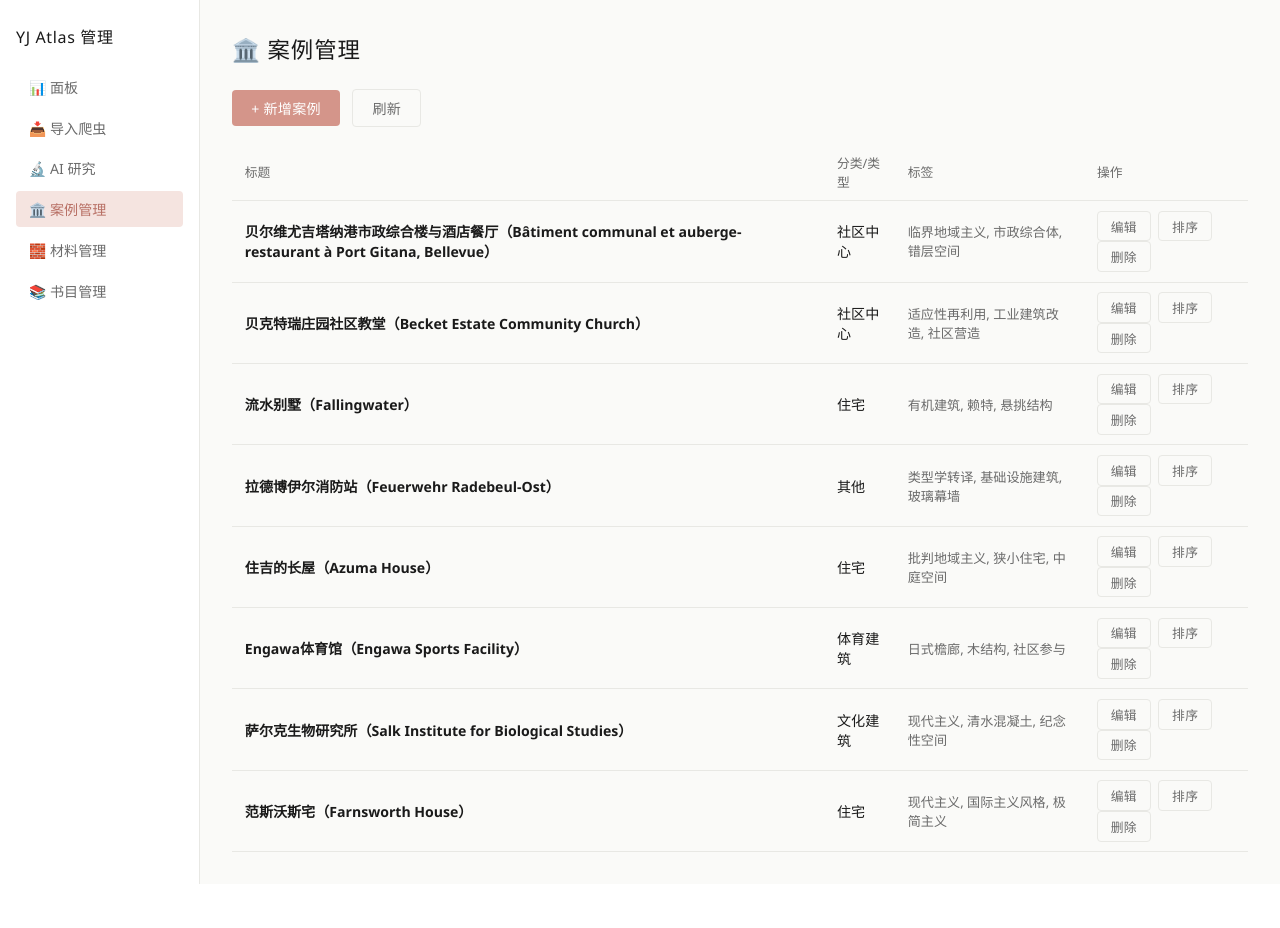
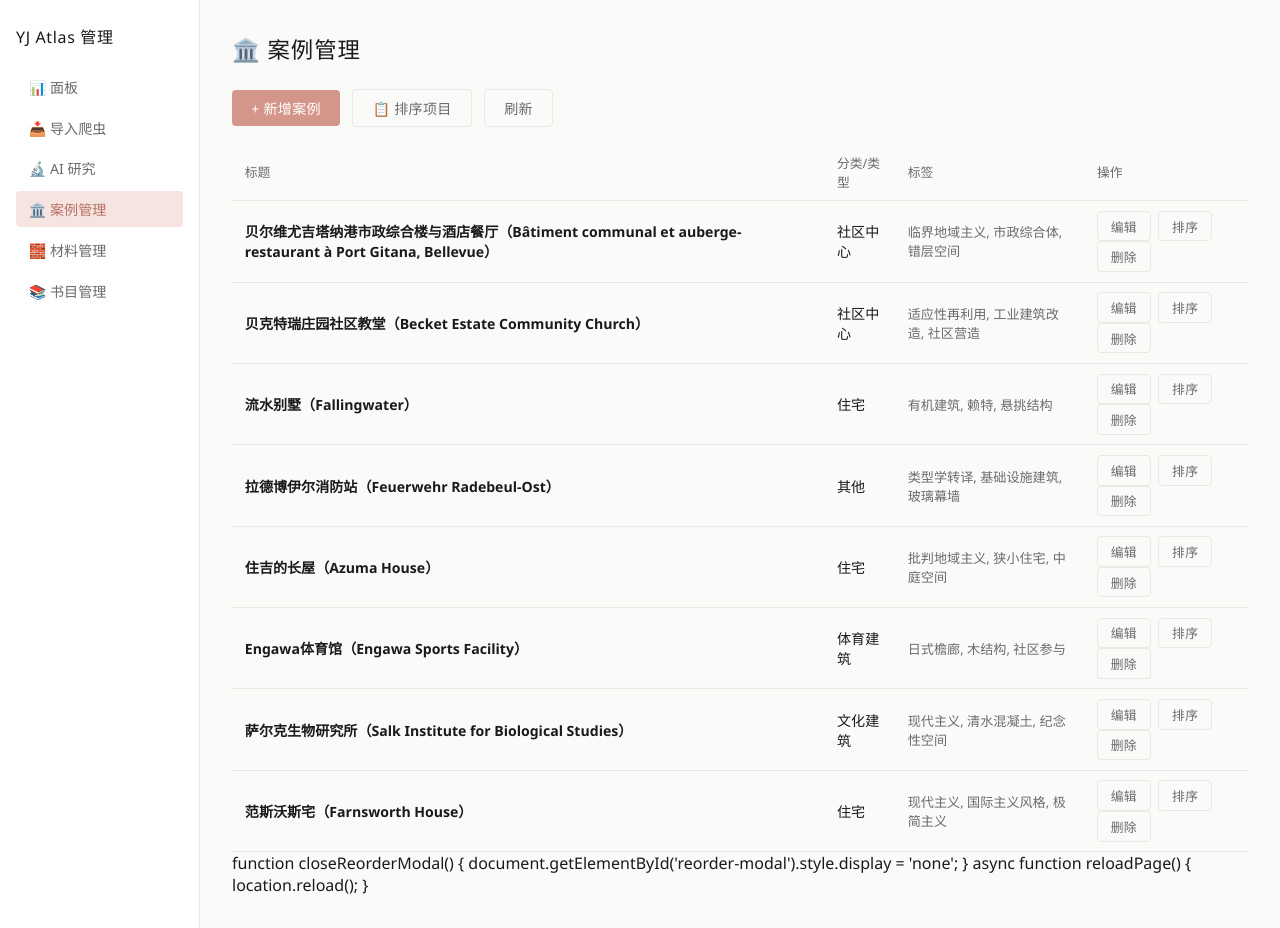
Before and after one commit to HanbinHou/yj-atlas, a Flask app: page /cases in a window 1280 px wide. Before the commit the page ends 884 px from the top, so only its background shows below. Run offline with Flask 3, Linux system fonts and the light colour scheme; some libraries are stand-ins or nearby versions.

Commit message:
Add case reorder by drag-and-drop + order field in frontmatter

```diff
--- a/admin/app.py
+++ b/admin/app.py
@@ -118,6 +118,25 @@ def api_reorder_images():
     lines.append("---")
     lines.append(parts[2].strip() if len(parts) > 2 else "")
     md_file.write_text("\n".join(lines), encoding="utf-8")
+    return jsonify({"ok": True})
+
+@app.route("/api/reorder-cases", methods=["POST"])
+def api_reorder_cases():
+    """Update the order field on all cases based on the provided list."""
+    slugs_order = request.json.get("slugs", [])
+    for i, slug in enumerate(slugs_order):
+        md_file = CASES_DIR / f"{slug}.md"
+        if md_file.exists():
+            text = md_file.read_text(encoding="utf-8")
+            parts = text.split("---", 2)
+            if len(parts) >= 3:
+                fm = yaml.safe_load(parts[1]) or {}
+                fm["order"] = len(slugs_order) - i
+                lines = ["---"]
+                lines.append(yaml.dump(fm, allow_unicode=True, default_flow_style=False).strip())
+                lines.append("---")
+                lines.append(parts[2].strip())
+                md_file.write_text("\n".join(lines), encoding="utf-8")
     return jsonify({"ok": True})
 
 @app.route("/site-images/<path:subpath>")
--- a/admin/templates/content_list.html
+++ b/admin/templates/content_list.html
@@ -4,6 +4,9 @@
 
 <div style="margin-bottom: 1rem;">
   <button class="btn btn-accent" onclick="showAddForm()">+ 新增{{ label }}</button>
+  {% if type == 'cases' %}
+  <button class="btn btn-outline" onclick="openCaseReorder()" style="margin-left:0.5rem;">📋 排序项目</button>
+  {% endif %}
   <button class="btn btn-outline" onclick="location.reload()" style="margin-left:0.5rem;">刷新</button>
 </div>
 
@@ -347,6 +350,75 @@
     document.getElementById('edit-modal').style.display = 'none';
   }
 
+  // Case reorder
+  <div id="case-reorder-modal" class="modal-overlay" style="display:none;" onclick="closeCaseReorder(event)">
+    <div class="modal-box" onclick="event.stopPropagation()" style="max-height:80vh;overflow-y:auto;">
+      <h3 style="font-weight:400; margin-bottom:0.5rem;">📋 项目排序</h3>
+      <p style="font-size:0.82rem; color:var(--text2); margin-bottom:1rem;">拖放调整顺序，越靠上越优先显示。保存后需发布生效。</p>
+      <ul id="case-reorder-list" style="list-style:none;"></ul>
+      <div style="margin-top:1rem; display:flex; gap:0.5rem;">
+        <button class="btn btn-accent" onclick="saveCaseReorder()">保存顺序</button>
+        <button class="btn btn-outline" onclick="closeCaseReorder()">取消</button>
+      </div>
+    </div>
+  </div>
+
+  <script>
+  async function openCaseReorder() {
+    const items = await api('GET', '/api/content/cases');
+    const list = document.getElementById('case-reorder-list');
+    list.innerHTML = items.map(item => {
+      const fm = item.frontmatter || {};
+      return `<li class="reorder-item" draggable="true" data-slug="${item.slug}">
+        <span class="drag-handle">&#9776;</span>
+        <strong>${fm.title || item.slug}</strong>
+        <span class="path">${fm.architect || ''} · ${fm.year || ''}</span>
+      </li>`;
+    }).join('');
+
+    list.querySelectorAll('.reorder-item').forEach(item => {
+      item.addEventListener('dragstart', e => { e.dataTransfer.effectAllowed = 'move'; item.classList.add('dragging'); });
+      item.addEventListener('dragover', e => { e.preventDefault(); e.dataTransfer.dropEffect = 'move'; });
+      item.addEventListener('dragenter', e => { e.preventDefault(); item.classList.add('drag-over'); });
+      item.addEventListener('dragleave', () => item.classList.remove('drag-over'));
+      item.addEventListener('drop', function(e) {
+        e.preventDefault();
+        this.classList.remove('drag-over');
+        const dragging = list.querySelector('.dragging');
+        if (dragging !== this) {
+          const items = [...list.querySelectorAll('.reorder-item')];
+          const fromIdx = items.indexOf(dragging);
+          const toIdx = items.indexOf(this);
+          if (fromIdx < toIdx) {
+            list.insertBefore(dragging, this.nextSibling);
+          } else {
+            list.insertBefore(dragging, this);
+          }
+        }
+      });
+      item.addEventListener('dragend', () => {
+        list.querySelectorAll('.reorder-item').forEach(el => el.classList.remove('dragging','drag-over'));
+      });
+    });
+
+    document.getElementById('case-reorder-modal').style.display = 'flex';
+  }
+
+  async function saveCaseReorder() {
+    const slugs = [...document.querySelectorAll('#case-reorder-list .reorder-item')].map(el => el.dataset.slug);
+    const result = await api('POST', '/api/reorder-cases', { slugs });
+    if (result.ok) {
+      toast('排序已保存！发布后生效');
+      document.getElementById('case-reorder-modal').style.display = 'none';
+    }
+  }
+
+  function closeCaseReorder(e) {
+    if (e && e.target && e.target !== e.currentTarget) return;
+    document.getElementById('case-reorder-modal').style.display = 'none';
+  }
+  </script>
+
   function closeReorderModal() {
     document.getElementById('reorder-modal').style.display = 'none';
   }
--- a/src/content.config.ts
+++ b/src/content.config.ts
@@ -14,6 +14,7 @@ const casesCollection = defineCollection({
     description: z.string(),
     status: z.string().optional(),
     images: z.array(z.string()).default([]),
+    order: z.number().optional(),
   }),
 });
 
```
Also changed, not shown: 2 other files.
